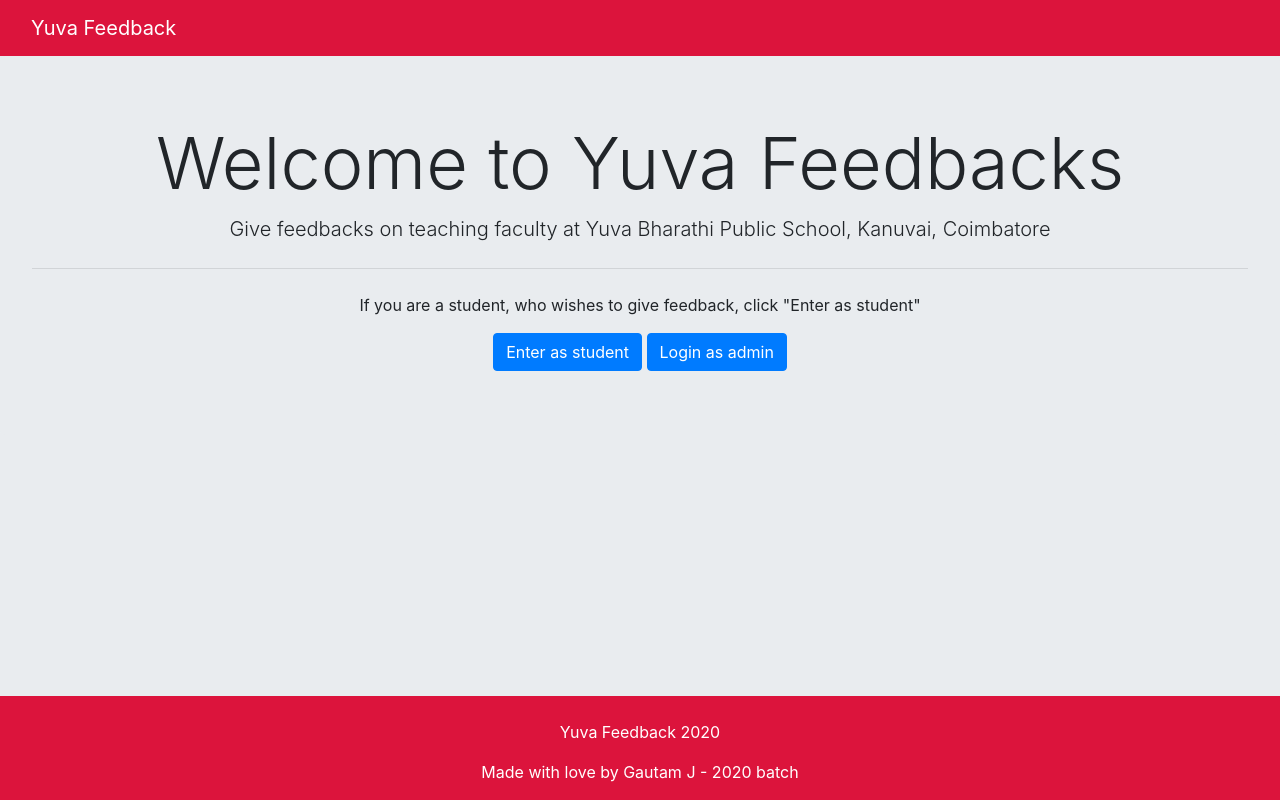
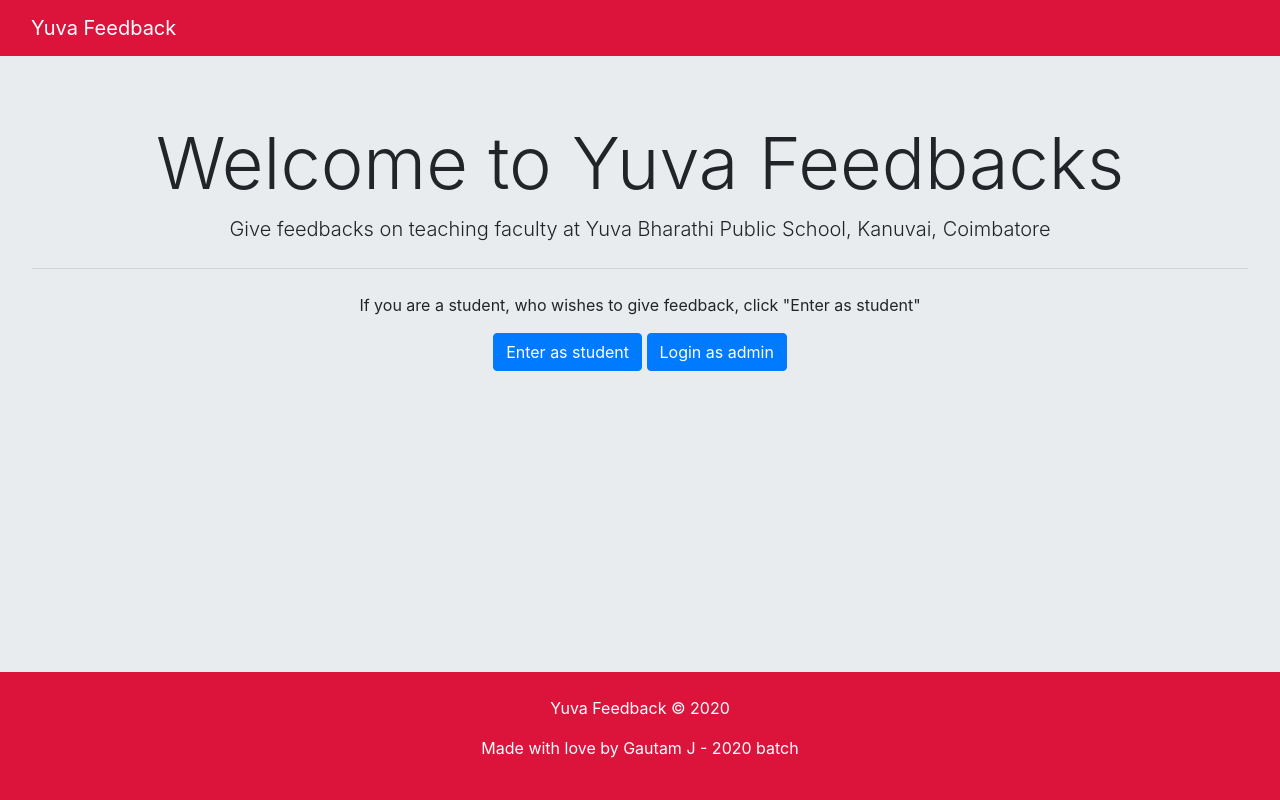
Before and after one commit to Gautam-J/yuva-feedback, a Django app: page / in a window 1280 px wide. Run offline with Django 3.2, Linux system fonts and the light colour scheme; some libraries are stand-ins or nearby versions.

Commit message:
added sutom css for footer

```diff
--- a/Home/static/Home/styles.css
+++ b/Home/static/Home/styles.css
@@ -11,5 +11,18 @@
 }
 
 body {
+    height: 100%;
     background-color: #e9ecef;
 }
+
+html {
+    height: 100%;
+}
+
+#page-content {
+    flex: 1 0 auto;
+}
+
+#sticky-footer {
+    flex-shrink: none;
+}
--- a/Home/templates/Home/index.html
+++ b/Home/templates/Home/index.html
@@ -16,7 +16,7 @@
     <title>Yuva Feedback</title>
 </head>
 
-<body>
+<body class="d-flex flex-column">
 
     <!-- Navigation Bar -->
     <nav class="navbar bg-crimson">
@@ -27,19 +27,17 @@
     </nav>
 
     <!-- main content -->
-    <div>
+    <div id="page-content">
         {% block content %}{% endblock content %}
     </div>
 
     <!-- Website footer -->
-    <div style="margin-top: 3cm;">
-        <footer class="footer bg-crimson fixed-bottom pt-4 text-center">
-            <div class="container">
-                <p class="copyright">Yuva Feedback 2020</p>
-                <p>Made with love by Gautam J - 2020 batch</p>
-            </div>
-        </footer>
-    </div>
+    <footer id="sticky-footer" class="bg-crimson py-4 mt-4 text-white-50">
+        <div class="container text-center">
+            <p class="copyright">Yuva Feedback &copy; 2020</p>
+            <p>Made with love by Gautam J - 2020 batch</p>
+        </div>
+    </footer>
 
     <!-- Optional JavaScript -->
     <!-- jQuery first, then Popper.js, then Bootstrap JS -->
```
